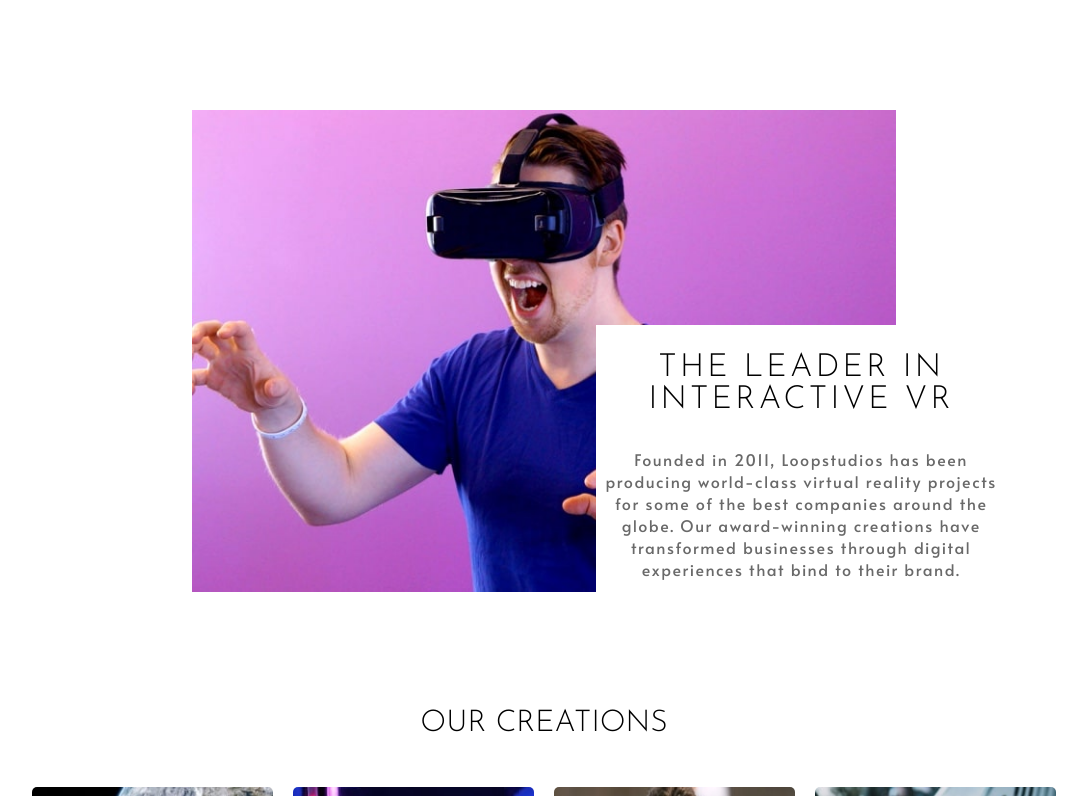
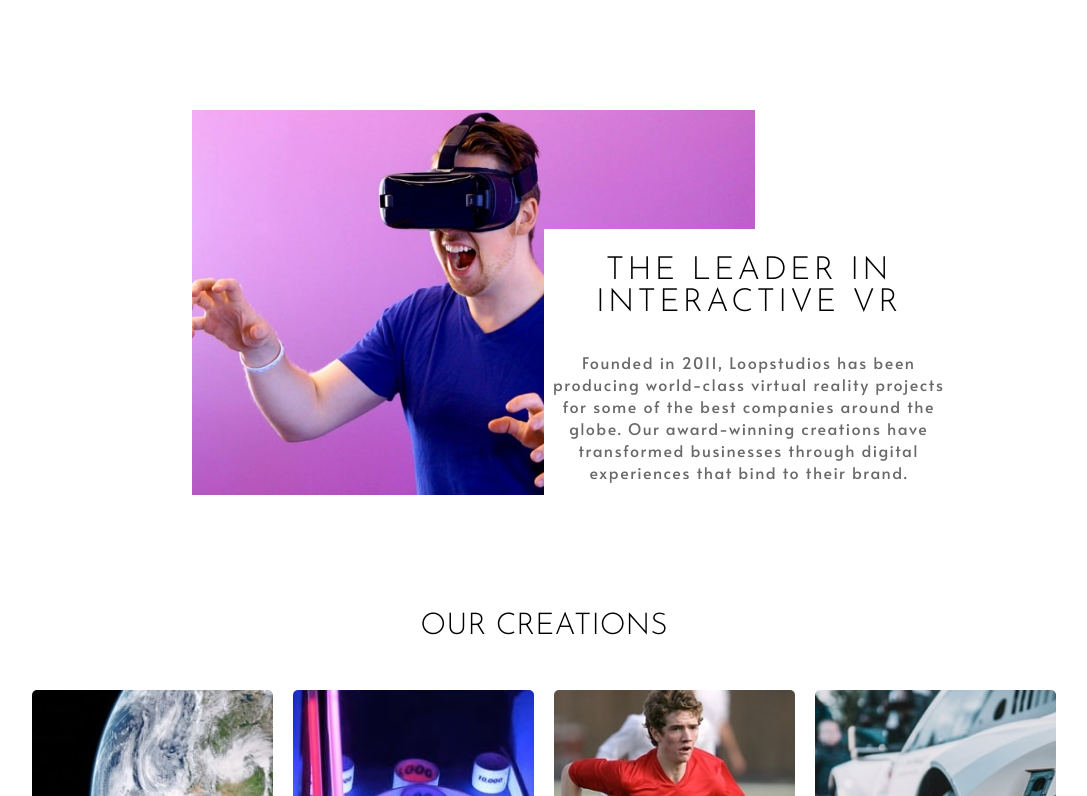
Before and after one commit to Stamwill/vr-studio, a Next.js app: page / in a window 1280 px wide. Shown: the part 562-1358 px from the top of the page, without its empty margins (96-1183 px from the left). Built offline with nearby package versions, Linux system fonts and the light colour scheme.

Commit message:
[ContentBlock] Change width

```diff
--- a/src/blocks/ContentBlock/ContentBlock.module.css
+++ b/src/blocks/ContentBlock/ContentBlock.module.css
@@ -10,7 +10,7 @@
 }
 
 .imgContainer {
-  max-width: 100%;
+  max-width: 80%;
 }
 
 .img {
@@ -53,7 +53,7 @@
   .textContainer {
     position: absolute;
     bottom: 0;
-    right: 50px;
+    left: 50%;
     width: 40%;
     background-color: var(--primary-white);
 }
--- a/src/blocks/ContentBlock/ContentBlock.tsx
+++ b/src/blocks/ContentBlock/ContentBlock.tsx
@@ -30,16 +30,15 @@ const ContentBlock = (props: ContentProps) => {
               />
               <source
                 className={classes.img}
-                media="(max-width: 1200px)"
+                media="(max-width: 1500px)"
                 srcSet={item.contentImg.desktop}
               />
               <img className={classes.img} src={item.contentImg.desktop} alt="space" />
             </picture>
-          </div>
-
-          <div className={classes.textContainer}>
-            <h2 className={classes.header}>{item.title}</h2>
-            <p className={classes.text}>{item.text}</p>
+            <div className={classes.textContainer}>
+              <h2 className={classes.header}>{item.title}</h2>
+              <p className={classes.text}>{item.text}</p>
+            </div>
           </div>
         </div>
       ))}
```
